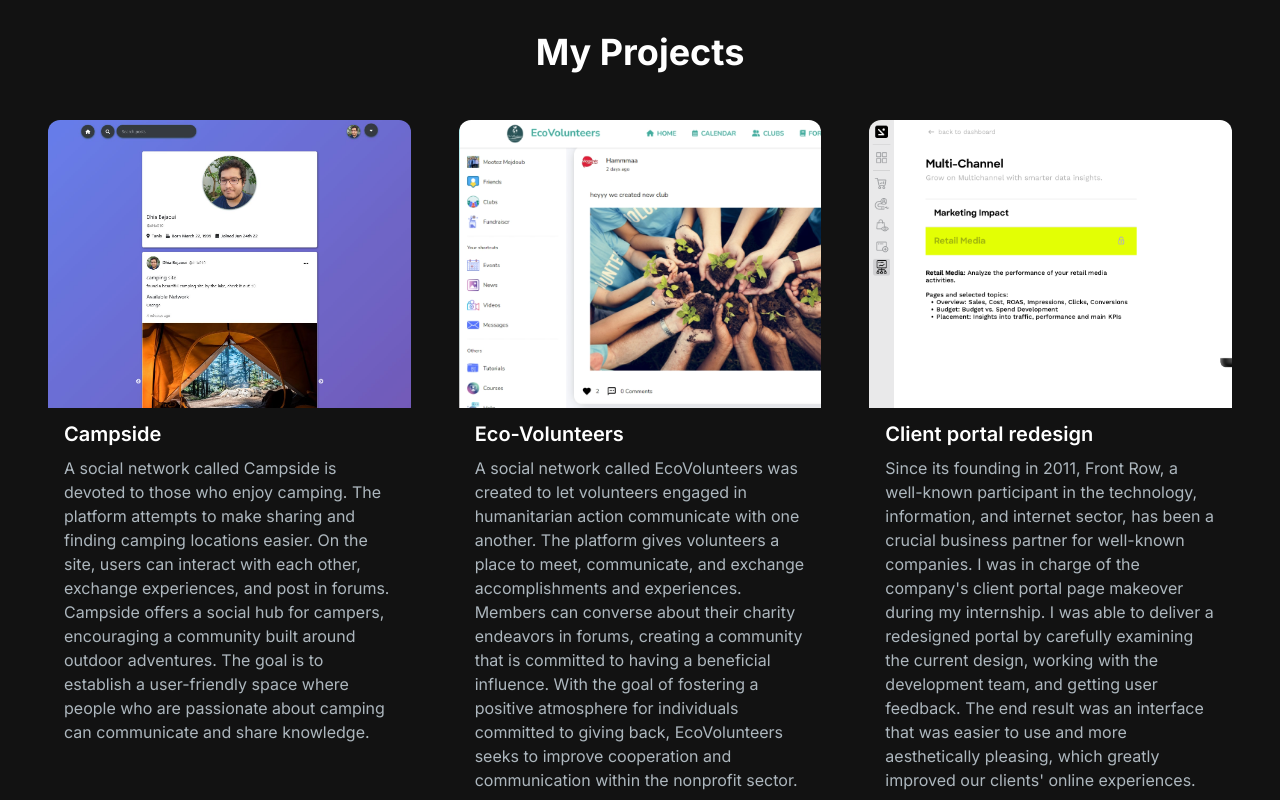
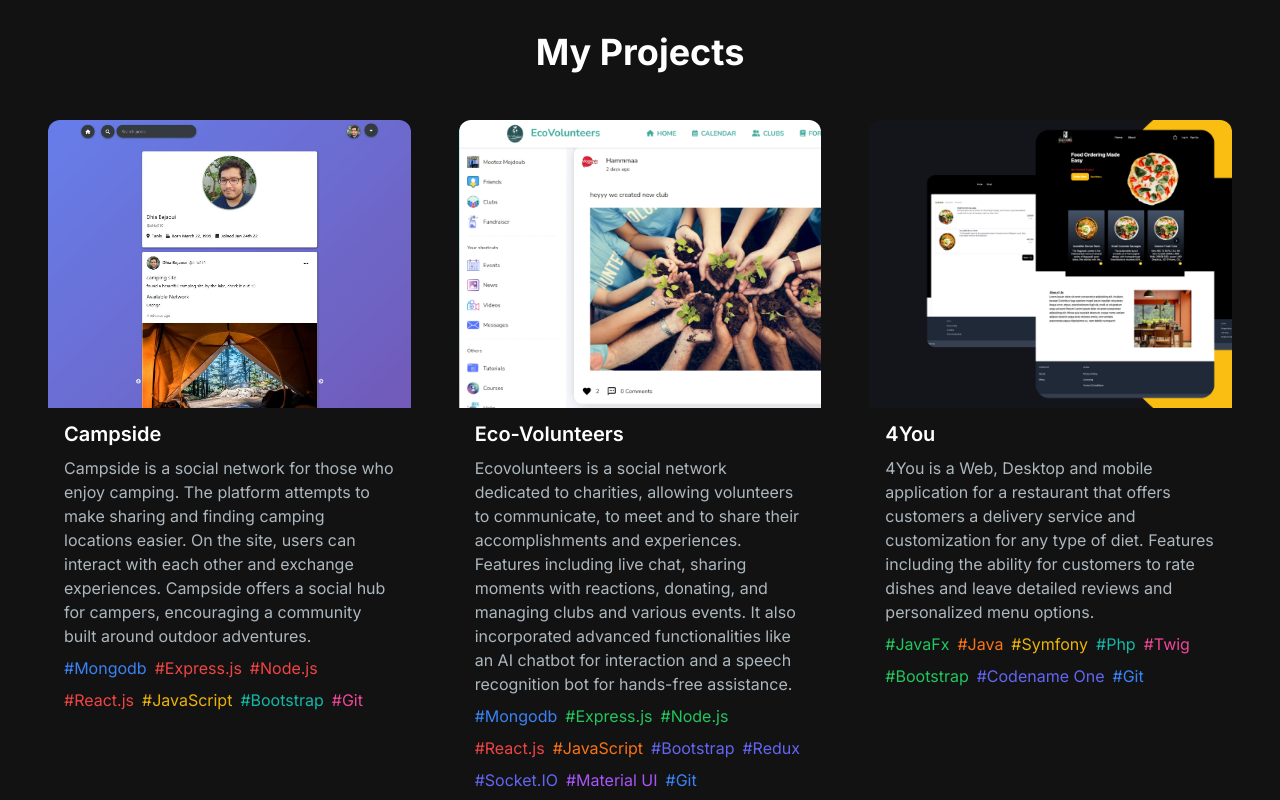
Before and after one commit to dhiabj/portfolio, a Next.js app: page / in a window 1280 px wide. Shown: the part 1340-2140 px from the top of the page. Built offline with nearby package versions, Linux system fonts and the light colour scheme.

Commit message:
minor changes

```diff
--- a/src/app/components/ProjectCard.jsx
+++ b/src/app/components/ProjectCard.jsx
@@ -1,16 +1,50 @@
 import React from 'react';
-import { CodeBracketIcon, EyeIcon } from '@heroicons/react/24/outline';
+import { CodeBracketIcon } from '@heroicons/react/24/outline';
 import Link from 'next/link';
 
-const ProjectCard = ({ imgUrl, title, description }) => {
+const getRandomColor = () => {
+  const colors = [
+    'text-red-500',
+    'text-blue-500',
+    'text-green-500',
+    'text-yellow-500',
+    'text-purple-500',
+    'text-pink-500',
+    'text-teal-500',
+    'text-indigo-500',
+    'text-orange-500',
+  ];
+  const randomIndex = Math.floor(Math.random() * colors.length);
+  return colors[randomIndex];
+};
+
+const ProjectCard = ({ imgUrl, title, description, gitUrl, skills }) => {
   return (
     <div>
       <div
         className="h-52 md:h-72 rounded-t-xl relative group"
-        style={{ background: `url(${imgUrl})`, backgroundSize: 'cover' }}></div>
+        style={{ background: `url(${imgUrl})`, backgroundSize: "cover" }}
+      >
+        <div className="overlay items-center justify-center absolute top-0 left-0 w-full h-full bg-[#181818] bg-opacity-0 hidden group-hover:flex group-hover:bg-opacity-80 transition-all duration-500 ">
+          <Link
+            href={gitUrl}
+            className="h-14 w-14 mr-2 border-2 relative rounded-full border-[#ADB7BE] hover:border-white group/link"
+            target="_blank"
+          >
+            <CodeBracketIcon className="h-10 w-10 text-[#ADB7BE] absolute top-1/2 left-1/2 transform -translate-x-1/2 -translate-y-1/2  cursor-pointer group-hover/link:text-white" />
+          </Link>
+        </div>
+      </div>
       <div className="text-white rounded-b-xl mt-3 bg-[#181818]py-6 px-4">
         <h5 className="text-xl font-semibold mb-2">{title}</h5>
-        <p className="text-[#ADB7BE]">{description}</p>
+        <p className="text-[#ADB7BE] mb-2">{description}</p>
+        <div className='flex gap-2 flex-wrap'>
+          {skills.map((skill, index) => (
+            <span key={index} className={getRandomColor()}>
+              #{skill}
+            </span>
+          ))}
+        </div>
       </div>
     </div>
   );
--- a/src/app/components/ProjectsSection.jsx
+++ b/src/app/components/ProjectsSection.jsx
@@ -9,33 +9,31 @@ const projectsData = [
     id: 1,
     title: 'Campside',
     description:
-      'A social network called Campside is devoted to those who enjoy camping. The platform attempts to make sharing and finding camping locations easier. On the site, users can interact with each other, exchange experiences, and post in forums. Campside offers a social hub for campers, encouraging a community built around outdoor adventures. The goal is to establish a user-friendly space where people who are passionate about camping can communicate and share knowledge.',
+      'Campside is a social network for those who enjoy camping. The platform attempts to make sharing and finding camping locations easier. On the site, users can interact with each other and exchange experiences. Campside offers a social hub for campers, encouraging a community built around outdoor adventures.',
     image: '/images/projects/1.png',
     tag: ['All', 'Web'],
+    gitUrl: 'https://github.com/dhiabj/campside.git',
+    skills:['Mongodb','Express.js','Node.js','React.js','JavaScript','Bootstrap','Git']
   },
   {
     id: 2,
     title: 'Eco-Volunteers',
     description:
-      'A social network called EcoVolunteers was created to let volunteers engaged in humanitarian action communicate with one another. The platform gives volunteers a place to meet, communicate, and exchange accomplishments and experiences. Members can converse about their charity endeavors in forums, creating a community that is committed to having a beneficial influence. With the goal of fostering a positive atmosphere for individuals committed to giving back, EcoVolunteers seeks to improve cooperation and communication within the nonprofit sector.',
+      'Ecovolunteers is a social network dedicated to charities, allowing volunteers to communicate, to meet and to share their accomplishments and experiences. Features including live chat, sharing moments with reactions, donating, and managing clubs and various events. It also incorporated advanced functionalities like an AI chatbot for interaction and a speech recognition bot for hands-free assistance.',
     image: '/images/projects/2.png',
     tag: ['All', 'Web'],
+    gitUrl: 'https://github.com/dhiabj/Ecovolunteers.git',
+    skills:['Mongodb','Express.js','Node.js','React.js','JavaScript','Bootstrap','Redux','Socket.IO','Material UI','Git']
   },
   {
     id: 3,
-    title: 'Client portal redesign',
-    description:
-      "Since its founding in 2011, Front Row, a well-known participant in the technology, information, and internet sector, has been a crucial business partner for well-known companies. I was in charge of the company's client portal page makeover during my internship. I was able to deliver a redesigned portal by carefully examining the current design, working with the development team, and getting user feedback. The end result was an interface that was easier to use and more aesthetically pleasing, which greatly improved our clients' online experiences.",
-    image: '/images/projects/3.png',
-    tag: ['All', 'Web'],
-  },
-  {
-    id: 4,
     title: '4You',
     description:
-      "The goal of the cross-platform project 4You, which was created for a restaurant, is to provide patrons the option to customize their orders based on various dietary requirements and receive a delivery service. As part of my role in the project, I helped build it with the goal of giving users a smooth, integrated experience. Functionality and adaptability are prioritized so that patrons can take advantage of the restaurant's offerings in a way that best meets their unique dietary needs.",
+      "4You is a Web, Desktop and mobile application for a restaurant that offers customers a delivery service and customization for any type of diet. Features including the ability for customers to rate dishes and leave detailed reviews and personalized menu options.",
     image: '/images/projects/4.png',
-    tag: ['All', 'Mobile'],
+    tag: ['All', 'Web'],
+    gitUrl: 'https://github.com/dhiabj/4You.git',
+    skills:['JavaFx','Java','Symfony','Php','Twig','Bootstrap','Codename One','Git']
   },
 ];
 
@@ -76,6 +74,8 @@ const ProjectsSection = () => {
               title={project.title}
               description={project.description}
               imgUrl={project.image}
+              gitUrl={project.gitUrl}
+              skills={project.skills}
             />
           </motion.li>
         ))}
```
